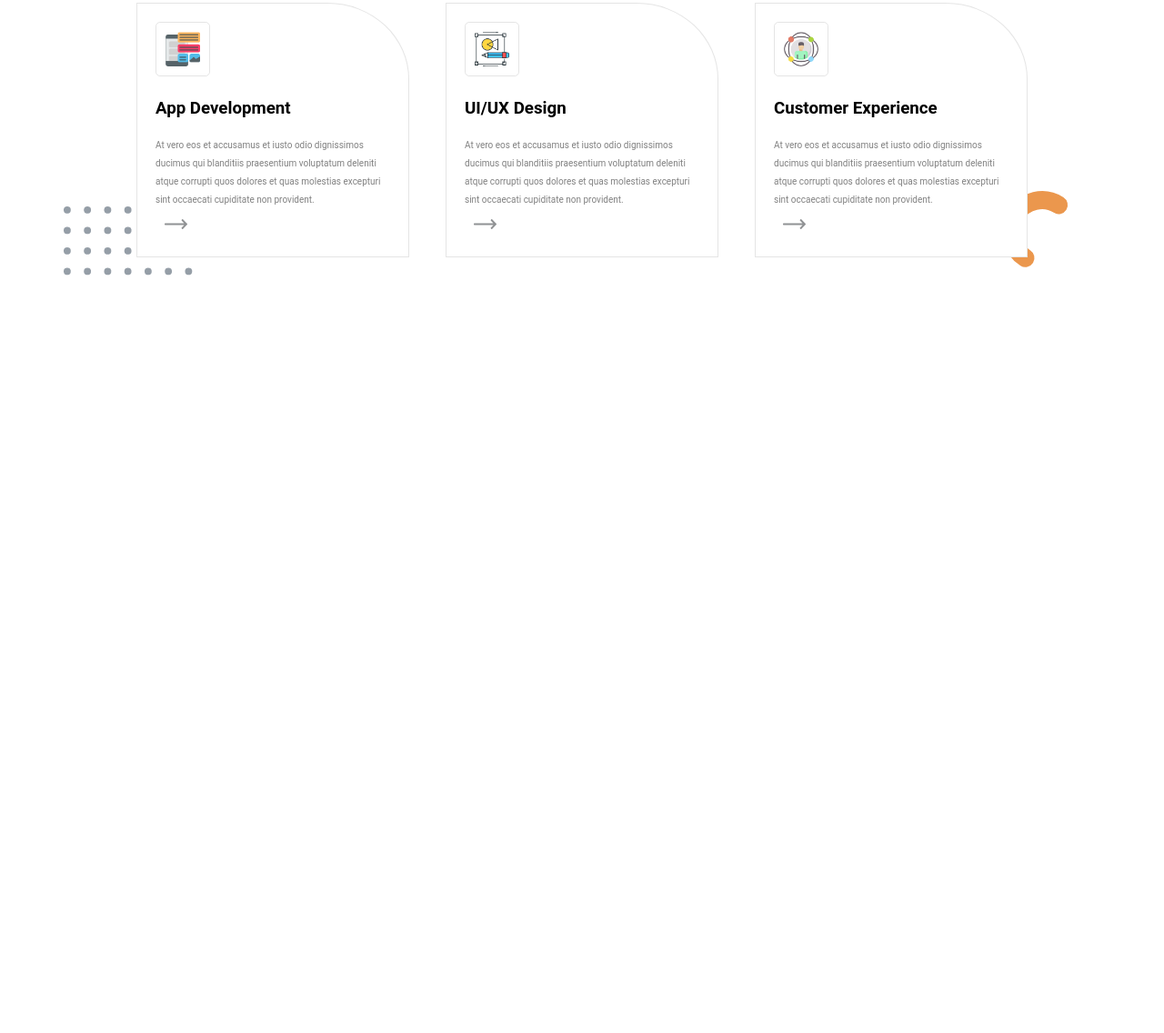
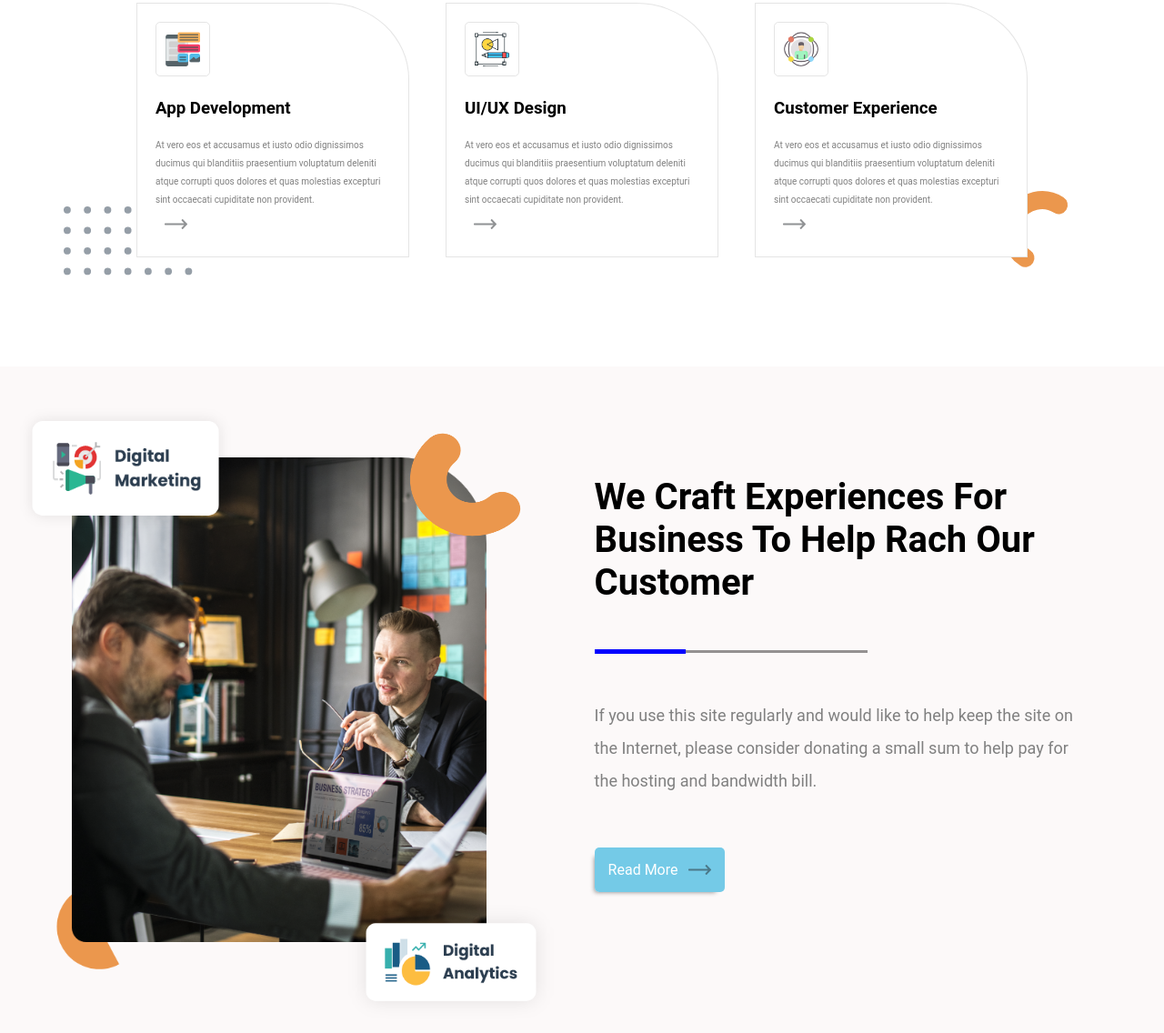
Before and after one commit to King-Leo-As/Dars_21, a plain HTML site: page index.html in a window 1280 px wide. Shown: the part 1554-2690 px from the top of the page at 91% size. Before the commit the page ends 1857 px from the top, so only its background shows below. Drawn offline with Linux system fonts and the light colour scheme.

Commit message:
create section-experience
create section-experience

```diff
--- a/index.html
+++ b/index.html
@@ -101,5 +101,22 @@
              <img src="img/half.png" alt="half" class="half">
          </div>
      </main>
+     <section class="section-experience">
+         <div class="container">
+            <div class="experience-image">
+                <img src="img/business-people-meeting.png" alt="business-people-meeting" class="experience-photo">
+            </div>
+            <div class="experience-text">
+                <h2 class="experience-title">We Craft Experiences For Business To Help Rach Our Customer</h2>
+                <div class="hr-div"><hr class="blue"><hr class="grey"></div>
+                <p class="experience-subtext">If you use this site regularly and would like to help keep the site on the Internet, please consider donating a small sum to help pay for the hosting and bandwidth bill.</p>
+                <a href="#" class="join">Read More <img src="img/Path_1082.svg" alt="path" class="path"></a>
+            </div>
+         </div>
+         <img src="img/Сгруппировать 6.png" alt="statistics" class="digital-image">
+         <img src="img/Сгруппировать 5.png" alt="statistics" class="digital-image-top">
+         <img src="img/opel.png" alt="opel" class="icon-svg-position">
+         <img src="img/nissan.png" alt="nissan" class="icon-position-svg">
+     </section>
 </body>
 </html>
--- a/style.css
+++ b/style.css
@@ -46,9 +46,14 @@ body{
     text-decoration: none;
     color: white;
     background-color:rgb(116, 202, 231);
-    padding: 10px;
+    padding: 15px;
     border-radius: 5px;
     box-shadow: -5px 5px 5px -5px grey;
+    transition: .3s;
+}
+.join:hover{
+    background-color: gold;
+    box-shadow: 0px 0px 10px rgb(146, 43, 43);
 }
 .heading{
     margin-bottom: 100px;
@@ -127,7 +132,7 @@ body{
 }
 .main{
     position: relative;
-    margin-bottom: 200px;
+    margin-bottom: 100px;
 }
 .main-list{
     display: flex;
@@ -187,3 +192,85 @@ body{
     right: 1%;
     z-index: -1;
 }
+.section-experience{
+    position: relative;
+    background-color: rgb(252, 249, 249);
+    padding: 100px 0px;
+    z-index: -2;
+}
+.section-experience .container{
+    display: flex;
+    justify-content: space-around;
+}
+.experience-image{
+    width: 40%;
+
+}
+.experience-photo{
+    width: 100%;
+
+}
+.experience-text{
+    width: 48%;
+    margin-top: 20px;
+    margin-left: 100px;
+}
+.experience-title{
+    font-size: 40px;
+    margin-bottom: 10px;
+}
+.experience-subtext{
+    font-size: 18px;
+    line-height: 2;
+    color: grey;
+    margin-bottom: 70px;
+}
+.hr-div{
+    display: flex;
+    align-items: center;
+    margin: 50px 0px;
+}
+.blue{
+    background-color: blue;
+    border: none;
+    width: 100px;
+    height: 5px;
+}
+.grey{
+    background-color: rgb(148, 145, 145);
+    border: none;
+    width: 200px;
+    height: 3px;
+}
+.path{
+    margin-left: 8px;
+}
+.digital-image{
+    position: absolute;
+    left: 29%;
+    bottom: 1%;
+    width: 250px;
+    height: 150px;
+}
+.digital-image-top{
+    position: absolute;
+    top: 5%;
+    left: 1%;
+    width: 250px;
+    height: 150px;
+}
+.icon-svg-position{
+    position: absolute;
+    width: 150px;
+    height: 150px;
+    top: 7%;
+    left: 34%;
+}
+.icon-position-svg{
+    position: absolute;
+    bottom: 9%;
+    left: 4%;
+    width: 100px;
+    height: 100px;
+    z-index: -1;
+}
```
Also changed, not shown: img/nissan.png (renamed from img/XMLID_58_.png), img/opel.png (renamed from img/XMLID_45_@2x.png), img/Сгруппировать 5.png (added), img/Сгруппировать 6.png (added), img/Сгруппировать 6@2x.png (added).
